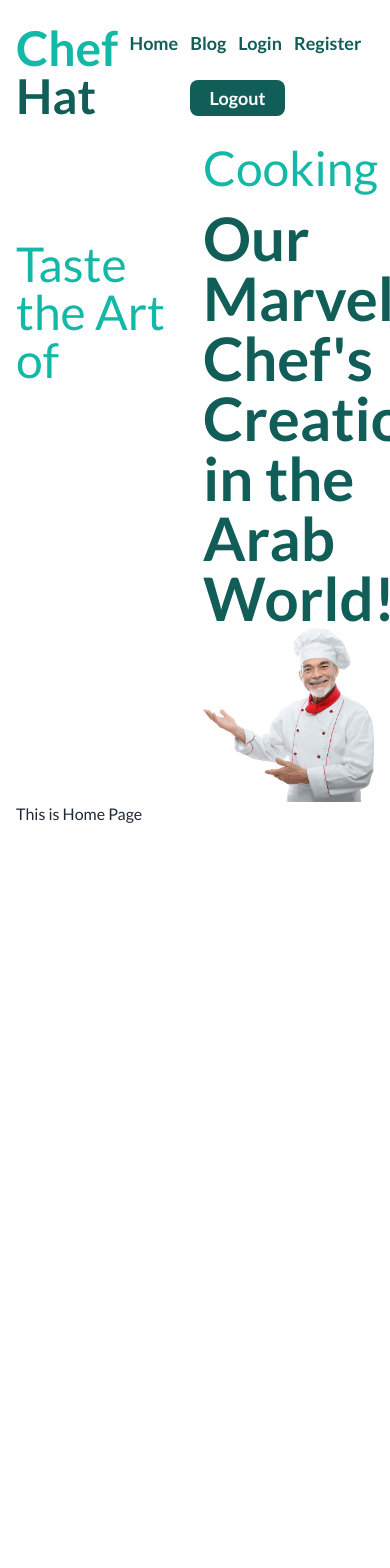
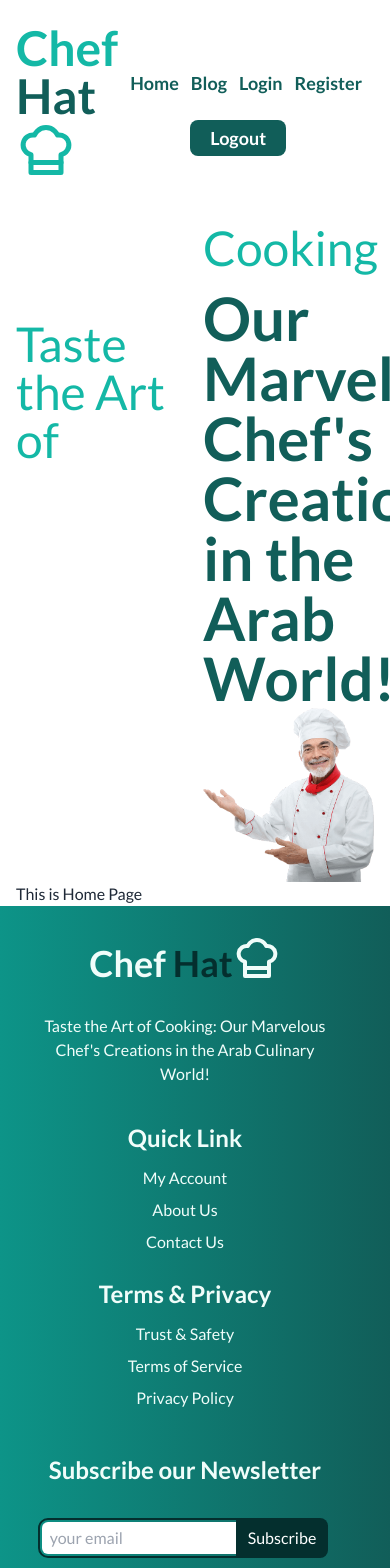
Before and after one commit to shahin-hossain/chef-hat-client, a React (Vite) app: page / in a window 390 px wide. Shown: the top 1568 px of the page. Before the commit the page ends 844 px from the top, so only its background shows below. Built offline with nearby package versions, Linux system fonts and the light colour scheme; some icons are missing.

Commit message:
footer addded & responsive

```diff
--- a/src/firebase/firebase.config.js
+++ b/src/firebase/firebase.config.js
@@ -15,3 +15,5 @@ const firebaseConfig = {
 
 // Initialize Firebase
 const app = initializeApp(firebaseConfig);
+
+export default app;
--- a/src/layout/Main.jsx
+++ b/src/layout/Main.jsx
@@ -2,12 +2,16 @@ import React from 'react';
 import { Outlet } from 'react-router-dom';
 import Navbar from '../shared/Navbar/Navbar';
 import Header from '../components/Header/Header';
+import Footer from '../shared/Footer/Footer';
 
 const Main = () => {
     return (
-        <div className='container mx-auto px-4'>
-            <Navbar></Navbar>
-            <Outlet></Outlet>
+        <div>
+            <div className='container mx-auto px-4'>
+                <Navbar></Navbar>
+                <Outlet></Outlet>
+            </div>
+            <Footer></Footer>
         </div>
     );
 };
--- a/src/shared/Footer/Footer.jsx
+++ b/src/shared/Footer/Footer.jsx
@@ -1,10 +1,34 @@
 import React from 'react';
+import { LuChefHat } from 'react-icons/lu';
 
 const Footer = () => {
     return (
-        <div>
-            <h2>This is Footer</h2>
-        </div>
+        <footer className='bg-gradient-to-r from-teal-600 to-teal-800 text-center md:text-start'>
+            <div className=' py-7 grid grid-cols-1 md:grid-cols-4 gap-4 px-8 me-5 md:me-0 '>
+                <div className='mb-5 md:mb-0'>
+                    <h2 className='text-teal-50 font-bold text-4xl mb-3'> Chef <span className='text-teal-950'>Hat</span><span><LuChefHat className='inline mt-0 mb-5 text-5xl' /></span></h2>
+                    <p className='text-teal-50'>Taste the Art of Cooking: Our Marvelous Chef's Creations in the Arab Culinary World!</p>
+                </div>
+                <div className=' text-teal-50 md:ms-10'>
+                    <h3 className='font-bold text-2xl mb-3'>Quick Link</h3>
+                    <h4 className='mb-2'>My Account</h4>
+                    <h4 className='mb-2'>About Us</h4>
+                    <h4 className='mb-2'>Contact Us</h4>
+                </div>
+                <div className='text-teal-50'>
+                    <h3 className='font-bold text-2xl mb-3'>Terms & Privacy</h3>
+                    <h4 className='mb-2'>Trust & Safety</h4>
+                    <h4 className='mb-2'>Terms of Service</h4>
+                    <h4 className='mb-2'>Privacy Policy</h4>
+                </div>
+                <div className='text-teal-50'>
+                    <h3 className='font-bold text-2xl mb-8 mt-5'>Subscribe our Newsletter</h3>
+                    <input type="email" className='py-1  outline-none px-2 outline-teal-950 rounded-md rounded-e-none text-slate-900' placeholder='your email' />
+                    <button className='bg-teal-950 text-white py-2 px-3 rounded-lg rounded-s-none inline'>Subscribe</button>
+                </div>
+            </div>
+            <p className='text-teal-50 text-center tracking-wider py-3'><small>&copy; Copyright Chef Hat 2023 by Shahin Hossain</small></p>
+        </footer>
     );
 };
 
--- a/src/shared/Navbar/Navbar.jsx
+++ b/src/shared/Navbar/Navbar.jsx
@@ -1,10 +1,11 @@
 import React from 'react';
 import { Link } from 'react-router-dom';
 import { FaCircleUser } from 'react-icons/fa6'
+import { LuChefHat } from 'react-icons/lu'
 const Navbar = () => {
     return (
         <div className='my-6 flex items-center justify-between '>
-            <h2 className='text-teal-500 font-bold text-5xl'>Chef <span className='text-teal-800'>Hat</span></h2>
+            <h2 className='text-teal-500 font-bold text-5xl'> Chef <span className='text-teal-800'>Hat</span><span><LuChefHat className='inline mt-0 mb-5 text-6xl' /></span></h2>
             <div>
                 <Link to='/'><span className='font-bold text-lg text-teal-800 me-3'>Home</span></Link>
                 <Link to='/blog'><span className='font-bold text-lg text-teal-800 me-3'>Blog</span></Link>
```
